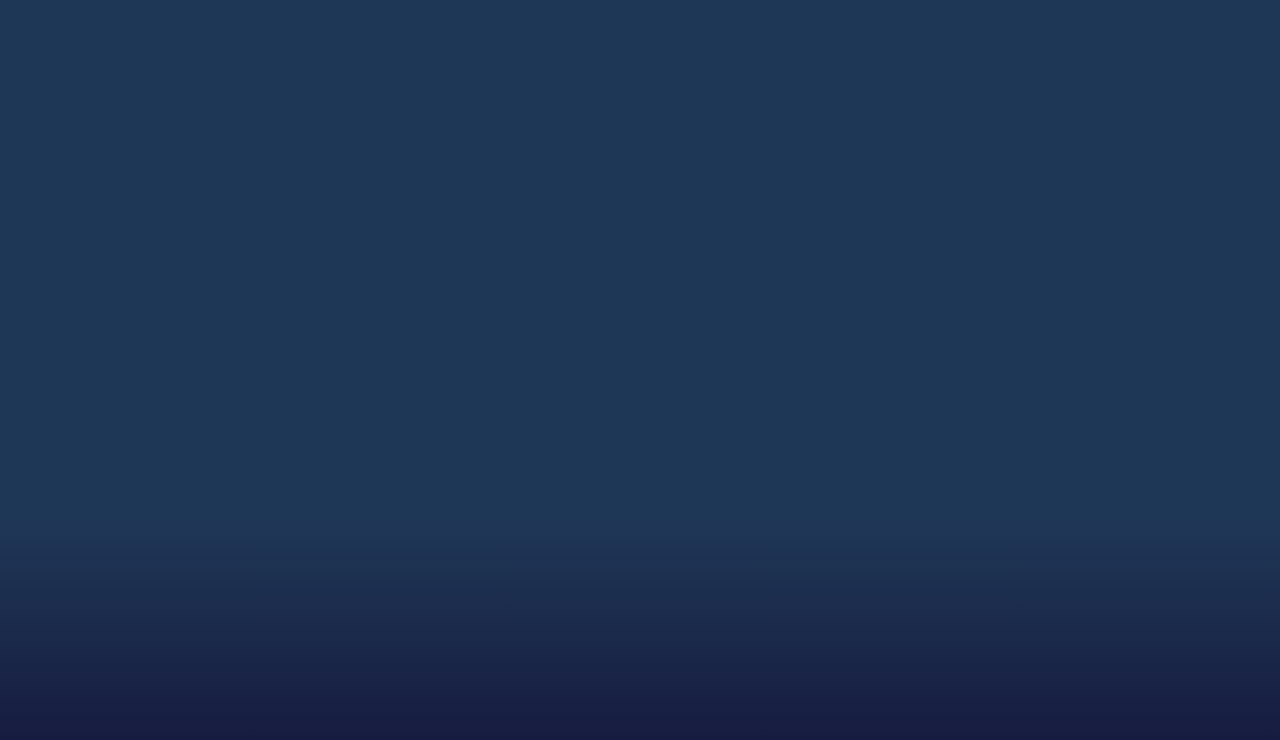
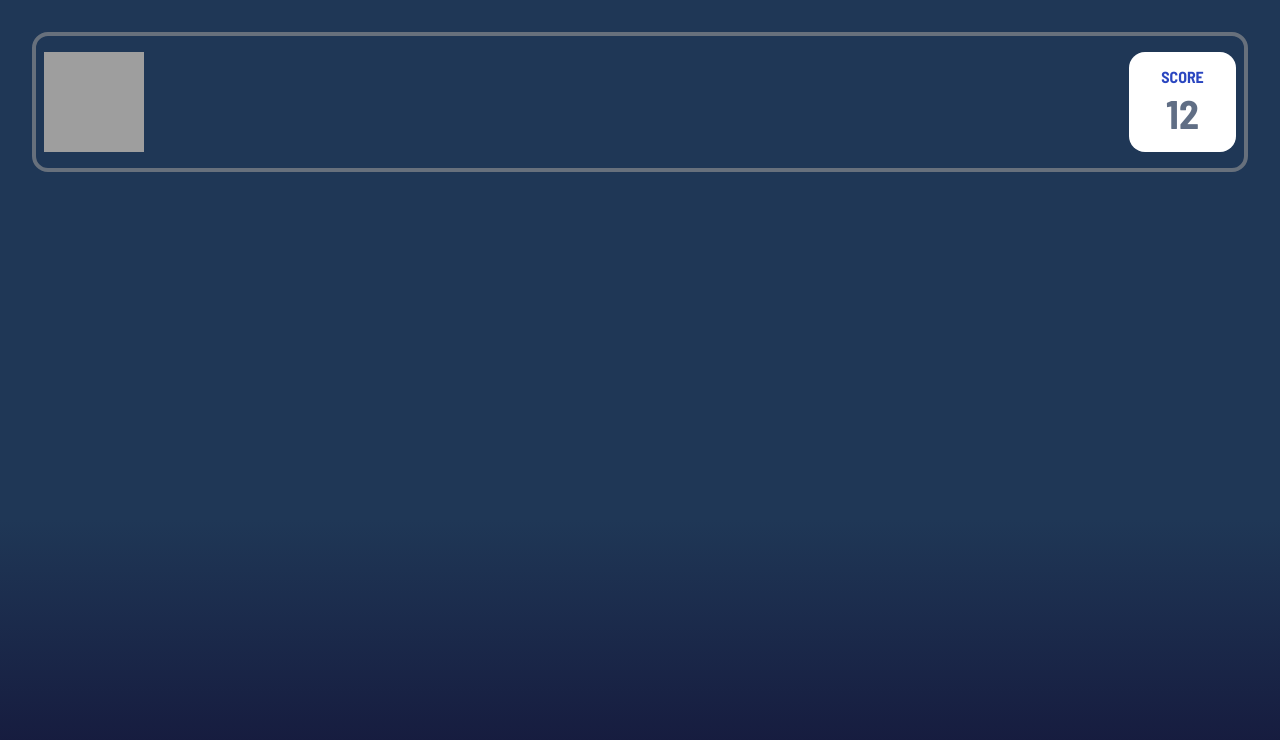
Before and after one commit to Piemaker/rock-paper-scissors-angular, an Angular app: page / in a window 1280 px wide. Shown: the top 740 px of the page. Built offline with nearby package versions, Linux system fonts and the light colour scheme; grey boxes are pictures that could not be loaded.

Commit message:
Add game board module & score component

```diff
--- a/src/app/app.component.html
+++ b/src/app/app.component.html
@@ -0,0 +1,3 @@
+<section>
+<app-game-board></app-game-board>
+</section>
--- a/src/app/app.component.scss
+++ b/src/app/app.component.scss
@@ -1,15 +1,6 @@
 
 @import "../styles/vars.scss";
 
-.background{
-    background: $Rock-Gradient;
-
-  border-radius: 50em;
-  border: 4px solid transparent;}
-
-  .radial{
-    background: $RadialGradient;
-    width: 500px;
-    height: 500px;
-    border-radius: 50%;
-  }
+section{
+    padding: 2rem;
+}
--- a/src/app/app.module.ts
+++ b/src/app/app.module.ts
@@ -2,10 +2,14 @@
 import { BrowserModule } from '@angular/platform-browser';
 
 import { AppComponent } from './app.component';
+import { GameBoardComponent } from './features/game-board/game-board.component';
+import { ScoreComponent } from './features/gameItems/score/score.component';
 
 @NgModule({
   declarations: [
-    AppComponent
+    AppComponent,
+    GameBoardComponent,
+    ScoreComponent
   ],
   imports: [
     BrowserModule
--- /dev/null
+++ b/src/app/features/game-board/game-board.component.html
@@ -0,0 +1,3 @@
+<div class="board-container">
+  <app-score></app-score>
+</div>
--- /dev/null
+++ b/src/app/features/game-board/game-board.component.scss
@@ -0,0 +1,17 @@
+@import "../../../styles/vars.scss";
+
+.board-container {
+  display: flex;
+  flex-direction: column;
+  border: 4px rgba(146, 146, 146, 0.63) solid;
+  border-radius: 1rem;
+  padding: 1rem 0.5rem 1rem 0.5rem;
+}
+
+@media only screen and (min-width: $Desktop-Width) {
+  .board-container {
+    padding: 1rem 2rem 1rem 2rem;
+    width: 600px;
+    margin: auto;
+  }
+}
--- /dev/null
+++ b/src/app/features/game-board/game-board.component.ts
@@ -0,0 +1,15 @@
+import { Component, OnInit } from '@angular/core';
+
+@Component({
+  selector: 'app-game-board',
+  templateUrl: './game-board.component.html',
+  styleUrls: ['./game-board.component.scss']
+})
+export class GameBoardComponent implements OnInit {
+
+  constructor() { }
+
+  ngOnInit(): void {
+  }
+
+}
--- /dev/null
+++ b/src/app/features/gameItems/score/score.component.html
@@ -0,0 +1,13 @@
+<div class="score-container">
+  <img
+    src="../../../assets/images/logo.svg"
+    width="100px"
+    height="100px"
+    alt="logo"
+  />
+
+  <div class="score-container__box">
+    <p class="score-container__box-name">Score</p>
+    <p class="score-container__box-score">12</p>
+  </div>
+</div>
--- /dev/null
+++ b/src/app/features/gameItems/score/score.component.scss
@@ -0,0 +1,29 @@
+@import "../../../../styles/vars.scss";
+
+.score-container {
+  display: flex;
+  justify-content: space-between;
+
+  &__box {
+    display: flex;
+    flex-direction: column;
+    align-items: center;
+    border-radius: 1rem;
+    min-width: 75px;
+    background-color: white;
+    padding: 1rem;
+    font-weight: 700;
+
+    &-name {
+      color: $Score-Text;
+      text-transform: uppercase;
+      margin-top: 0;
+      margin-bottom: 0.25rem;
+    }
+    &-score {
+      margin: 0;
+      font-size: 2.5rem;
+      color: $Header-Outline;
+    }
+  }
+}
--- /dev/null
+++ b/src/app/features/gameItems/score/score.component.ts
@@ -0,0 +1,15 @@
+import { Component, OnInit } from '@angular/core';
+
+@Component({
+  selector: 'app-score',
+  templateUrl: './score.component.html',
+  styleUrls: ['./score.component.scss']
+})
+export class ScoreComponent implements OnInit {
+
+  constructor() { }
+
+  ngOnInit(): void {
+  }
+
+}
--- a/src/styles.scss
+++ b/src/styles.scss
@@ -14,3 +14,353 @@
     height: 100vh;
     background: $BackgroundGradient;
   }
+
+  /*! normalize.css v8.0.1 | MIT License | github.com/necolas/normalize.css */
+
+/* Document
+   ========================================================================== */
+
+/**
+ * 1. Correct the line height in all browsers.
+ * 2. Prevent adjustments of font size after orientation changes in iOS.
+ */
+
+html {
+  line-height: 1.15; /* 1 */
+  -webkit-text-size-adjust: 100%; /* 2 */
+}
+
+/* Sections
+   ========================================================================== */
+
+/**
+ * Remove the margin in all browsers.
+ */
+
+body {
+  margin: 0;
+}
+
+/**
+ * Render the `main` element consistently in IE.
+ */
+
+main {
+  display: block;
+}
+
+/**
+ * Correct the font size and margin on `h1` elements within `section` and
+ * `article` contexts in Chrome, Firefox, and Safari.
+ */
+
+h1 {
+  font-size: 2em;
+  margin: 0.67em 0;
+}
+
+/* Grouping content
+   ========================================================================== */
+
+/**
+ * 1. Add the correct box sizing in Firefox.
+ * 2. Show the overflow in Edge and IE.
+ */
+
+hr {
+  box-sizing: content-box; /* 1 */
+  height: 0; /* 1 */
+  overflow: visible; /* 2 */
+}
+
+/**
+ * 1. Correct the inheritance and scaling of font size in all browsers.
+ * 2. Correct the odd `em` font sizing in all browsers.
+ */
+
+pre {
+  font-family: monospace, monospace; /* 1 */
+  font-size: 1em; /* 2 */
+}
+
+/* Text-level semantics
+   ========================================================================== */
+
+/**
+ * Remove the gray background on active links in IE 10.
+ */
+
+a {
+  background-color: transparent;
+}
+
+/**
+ * 1. Remove the bottom border in Chrome 57-
+ * 2. Add the correct text decoration in Chrome, Edge, IE, Opera, and Safari.
+ */
+
+abbr[title] {
+  border-bottom: none; /* 1 */
+  text-decoration: underline; /* 2 */
+  text-decoration: underline dotted; /* 2 */
+}
+
+/**
+ * Add the correct font weight in Chrome, Edge, and Safari.
+ */
+
+b,
+strong {
+  font-weight: bolder;
+}
+
+/**
+ * 1. Correct the inheritance and scaling of font size in all browsers.
+ * 2. Correct the odd `em` font sizing in all browsers.
+ */
+
+code,
+kbd,
+samp {
+  font-family: monospace, monospace; /* 1 */
+  font-size: 1em; /* 2 */
+}
+
+/**
+ * Add the correct font size in all browsers.
+ */
+
+small {
+  font-size: 80%;
+}
+
+/**
+ * Prevent `sub` and `sup` elements from affecting the line height in
+ * all browsers.
+ */
+
+sub,
+sup {
+  font-size: 75%;
+  line-height: 0;
+  position: relative;
+  vertical-align: baseline;
+}
+
+sub {
+  bottom: -0.25em;
+}
+
+sup {
+  top: -0.5em;
+}
+
+/* Embedded content
+   ========================================================================== */
+
+/**
+ * Remove the border on images inside links in IE 10.
+ */
+
+img {
+  border-style: none;
+}
+
+/* Forms
+   ========================================================================== */
+
+/**
+ * 1. Change the font styles in all browsers.
+ * 2. Remove the margin in Firefox and Safari.
+ */
+
+button,
+input,
+optgroup,
+select,
+textarea {
+  font-family: inherit; /* 1 */
+  font-size: 100%; /* 1 */
+  line-height: 1.15; /* 1 */
+  margin: 0; /* 2 */
+}
+
+/**
+ * Show the overflow in IE.
+ * 1. Show the overflow in Edge.
+ */
+
+button,
+input { /* 1 */
+  overflow: visible;
+}
+
+/**
+ * Remove the inheritance of text transform in Edge, Firefox, and IE.
+ * 1. Remove the inheritance of text transform in Firefox.
+ */
+
+button,
+select { /* 1 */
+  text-transform: none;
+}
+
+/**
+ * Correct the inability to style clickable types in iOS and Safari.
+ */
+
+button,
+[type="button"],
+[type="reset"],
+[type="submit"] {
+  -webkit-appearance: button;
+}
+
+/**
+ * Remove the inner border and padding in Firefox.
+ */
+
+button::-moz-focus-inner,
+[type="button"]::-moz-focus-inner,
+[type="reset"]::-moz-focus-inner,
+[type="submit"]::-moz-focus-inner {
+  border-style: none;
+  padding: 0;
+}
+
+/**
+ * Restore the focus styles unset by the previous rule.
+ */
+
+button:-moz-focusring,
+[type="button"]:-moz-focusring,
+[type="reset"]:-moz-focusring,
+[type="submit"]:-moz-focusring {
+  outline: 1px dotted ButtonText;
+}
+
+/**
+ * Correct the padding in Firefox.
+ */
+
+fieldset {
+  padding: 0.35em 0.75em 0.625em;
+}
+
+/**
+ * 1. Correct the text wrapping in Edge and IE.
+ * 2. Correct the color inheritance from `fieldset` elements in IE.
+ * 3. Remove the padding so developers are not caught out when they zero out
+ *    `fieldset` elements in all browsers.
+ */
+
+legend {
+  box-sizing: border-box; /* 1 */
+  color: inherit; /* 2 */
+  display: table; /* 1 */
+  max-width: 100%; /* 1 */
+  padding: 0; /* 3 */
+  white-space: normal; /* 1 */
+}
+
+/**
+ * Add the correct vertical alignment in Chrome, Firefox, and Opera.
+ */
+
+progress {
+  vertical-align: baseline;
+}
+
+/**
+ * Remove the default vertical scrollbar in IE 10+.
+ */
+
+textarea {
+  overflow: auto;
+}
+
+/**
+ * 1. Add the correct box sizing in IE 10.
+ * 2. Remove the padding in IE 10.
+ */
+
+[type="checkbox"],
+[type="radio"] {
+  box-sizing: border-box; /* 1 */
+  padding: 0; /* 2 */
+}
+
+/**
+ * Correct the cursor style of increment and decrement buttons in Chrome.
+ */
+
+[type="number"]::-webkit-inner-spin-button,
+[type="number"]::-webkit-outer-spin-button {
+  height: auto;
+}
+
+/**
+ * 1. Correct the odd appearance in Chrome and Safari.
+ * 2. Correct the outline style in Safari.
+ */
+
+[type="search"] {
+  -webkit-appearance: textfield; /* 1 */
+  outline-offset: -2px; /* 2 */
+}
+
+/**
+ * Remove the inner padding in Chrome and Safari on macOS.
+ */
+
+[type="search"]::-webkit-search-decoration {
+  -webkit-appearance: none;
+}
+
+/**
+ * 1. Correct the inability to style clickable types in iOS and Safari.
+ * 2. Change font properties to `inherit` in Safari.
+ */
+
+::-webkit-file-upload-button {
+  -webkit-appearance: button; /* 1 */
+  font: inherit; /* 2 */
+}
+
+/* Interactive
+   ========================================================================== */
+
+/*
+ * Add the correct display in Edge, IE 10+, and Firefox.
+ */
+
+details {
+  display: block;
+}
+
+/*
+ * Add the correct display in all browsers.
+ */
+
+summary {
+  display: list-item;
+}
+
+/* Misc
+   ========================================================================== */
+
+/**
+ * Add the correct display in IE 10+.
+ */
+
+template {
+  display: none;
+}
+
+/**
+ * Add the correct display in IE 10.
+ */
+
+[hidden] {
+  display: none;
+}
```
Also changed, not shown: src/app/features/game-board/game-board.module.ts (added, +13 -0 lines), 2 other files (tests, documents, lock files or other folders).
